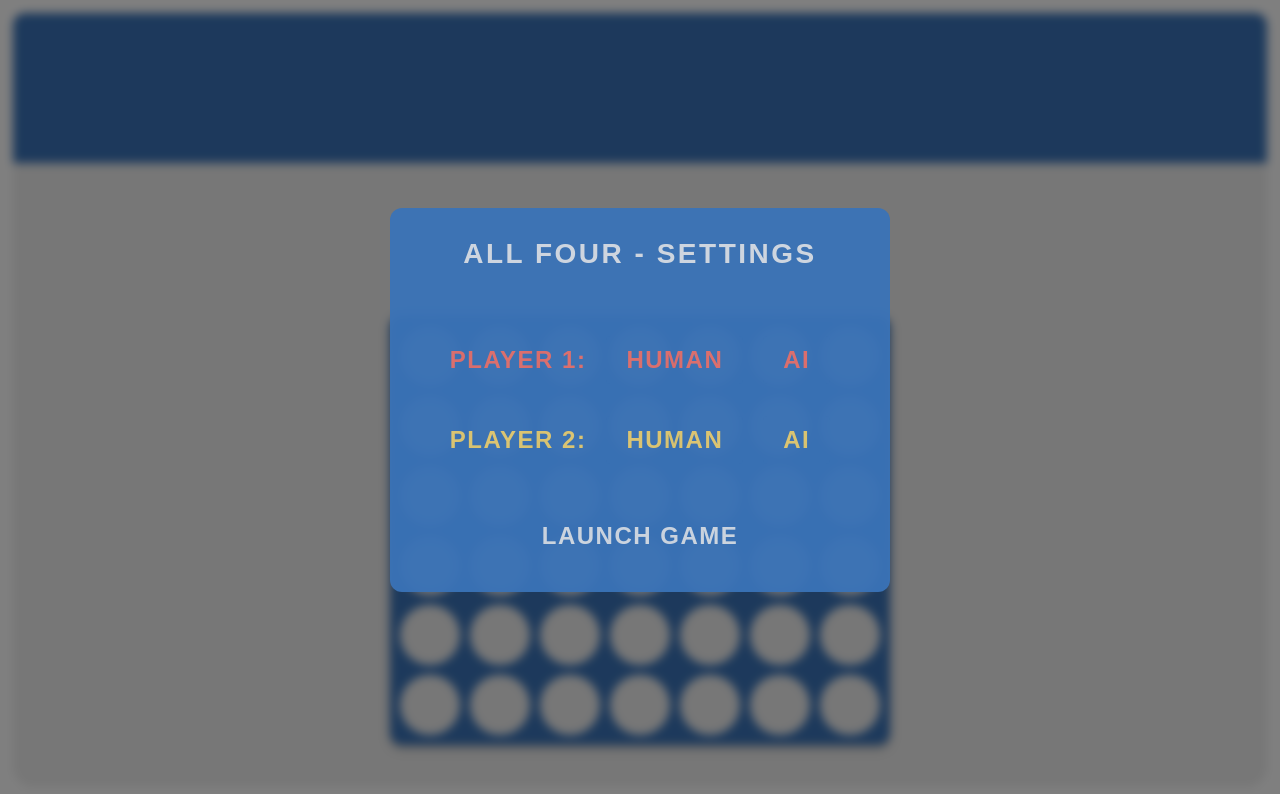
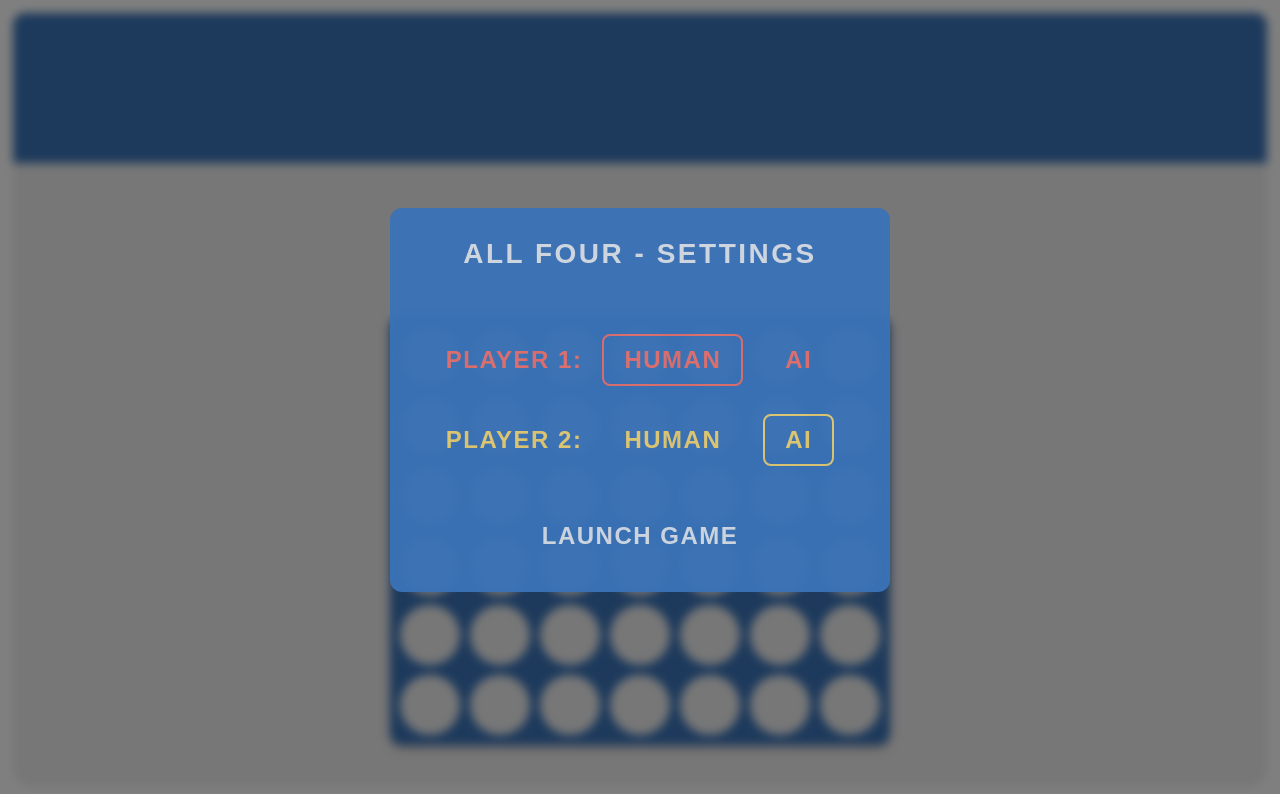
Before and after one commit to DaleKMillington/all-four, a React (Vite) app: page / in a window 1280 px wide. Shown: the top 794 px of the page. Built offline with nearby package versions, Linux system fonts and the light colour scheme.

Commit message:
Settings now wired up

```diff
--- a/src/components/settings/Settings.tsx
+++ b/src/components/settings/Settings.tsx
@@ -1,3 +1,11 @@
+// Third Party
+import { useState } from 'react';
+
+// Project
+import { actions } from '../../game/GameState';
+import { useGameContext } from '../../game/GameContext';
+import { currentPlayer } from '../../constants/currentPlayer.const';
+
 // Local
 import './settings.scss';
 
@@ -5,8 +13,10 @@ import './settings.scss';
 type PlayerRadioColorType = (typeof playerRadioColor)[keyof typeof playerRadioColor];
 
 type PlayerRadioProps = {
-    colorType: PlayerRadioColorType,
-    text: string
+    colorType: PlayerRadioColorType;
+    text: string;
+    active: boolean;
+    onClick: () => void;
 };
 
 // Declarations
@@ -23,15 +33,15 @@ const determineClassModifier = (type: PlayerRadioColorType): string => {
 };
 
 // Components
-const PlayerRadio = ({ colorType, text }: PlayerRadioProps) => {
+const PlayerRadio = ({ colorType, text, active, onClick }: PlayerRadioProps) => {
 
     const classModifier = determineClassModifier(colorType);
-
+    const activeClass = active ? "player-radio--active" : "player-radio--not-active";
 
     return (
         <div
-            className={`player-radio player-radio${classModifier}`}
-            onClick={ () => {} }
+            className={`player-radio player-radio${classModifier} ${activeClass}`}
+            onClick={ onClick }
         >
             { text }
         </div>
@@ -40,6 +50,22 @@ const PlayerRadio = ({ colorType, text }: PlayerRadioProps) => {
 
 export const Settings = () => {
 
+    const { gameState, dispatch } = useGameContext();
+    const { playerTypes } = gameState;
+
+    const [ playerOneType, setPlayerOneType ] = useState(playerTypes[0]);
+    const [ playerTwoType, setPlayerTwoType ] = useState(playerTypes[1]);
+
+    const launchGameOnClick = () => {
+        dispatch({
+            type: actions.LAUNCH_GAME,
+            payload: {
+                player1: playerOneType,
+                player2: playerTwoType
+            }
+        })
+    };
+
     return (
         <div className="settings settings__appear">
             <div className="settings__header">
@@ -47,15 +73,35 @@ export const Settings = () => {
             </div>
             <div className="settings__player settings__player--red">
                 <label>PLAYER 1:</label>
-                <PlayerRadio colorType={ playerRadioColor.red } text="HUMAN" />
-                <PlayerRadio colorType={ playerRadioColor.red } text="AI" />
+                <PlayerRadio
+                    colorType={ playerRadioColor.red }
+                    text="HUMAN"
+                    active={ playerOneType === currentPlayer.human }
+                    onClick={ () => setPlayerOneType(currentPlayer.human) }
+                />
+                <PlayerRadio
+                    colorType={ playerRadioColor.red }
+                    text="AI"
+                    active={ playerOneType === currentPlayer.ai }
+                    onClick={ () => setPlayerOneType(currentPlayer.ai) }
+                />
             </div>
             <div className="settings__player settings__player--yellow">
                 <label>PLAYER 2:</label>
-                <PlayerRadio colorType={ playerRadioColor.yellow } text="HUMAN" />
-                <PlayerRadio colorType={ playerRadioColor.yellow } text="AI" />
+                <PlayerRadio
+                    colorType={ playerRadioColor.yellow }
+                    text="HUMAN"
+                    active={ playerTwoType === currentPlayer.human }
+                    onClick={ () => setPlayerTwoType(currentPlayer.human) }
+                />
+                <PlayerRadio
+                    colorType={ playerRadioColor.yellow }
+                    text="AI"
+                    active={ playerTwoType === currentPlayer.ai }
+                    onClick={ () => setPlayerTwoType(currentPlayer.ai) }
+                />
             </div>
-            <div className="settings__launch">
+            <div className="settings__launch" onClick={ launchGameOnClick }>
                 LAUNCH GAME
             </div>
         </div>
--- a/src/components/settings/settings.scss
+++ b/src/components/settings/settings.scss
@@ -74,7 +74,7 @@
         color: $background-color;
         padding: 10px 20px;
         border: 2px solid transparent;
-        border-radius: 4px;
+        border-radius: 8px;
         cursor: pointer;
         font-size: 24px;
         font-weight: bold;
@@ -91,7 +91,8 @@
     background: $board-color;
     cursor: pointer;
     padding: 10px 20px;
-    border-radius: 4px;
+    border: 2px solid transparent;
+    border-radius: 8px;
 
     &--red {
         border-color: $red-coin-color;
@@ -105,6 +106,10 @@
 
     &--active {
         cursor: default;
-        border: 2px solid;
+
+    }
+
+    &--not-active {
+        border-color: transparent;
     }
 }
--- a/src/game/GameState.ts
+++ b/src/game/GameState.ts
@@ -4,11 +4,13 @@ import { currentPlayer, CurrentPlayerType } from "../constants/currentPlayer.con
 import { currentPlayerColor, CurrentPlayerColorType } from "../constants/currentPlayerColor.const";
 import { gamePhase, GamePhaseType } from "../constants/gamePhase.const";
 import { handleDropCell } from "./logic/handleDropCell";
+import { handleLaunchGame } from "./logic/handleLaunchGame";
 
 // Actions
 export const actions = {
-    DROP_CELL: 0,
-    RESET_GAME: 1,
+    LAUNCH_GAME: 0, // Lanuches the game from the settings modal
+    DROP_CELL: 1, // Handle the droppoing of a piece either by human or ai
+    RESET_GAME: 2, // Reset the game to its initial state. Used to restart.
 } as const;
 
 // Types
@@ -21,6 +23,14 @@ export type GameState = {
     gamePhase: GamePhaseType;  // Has the game not started, in progress, or ended by win or draw
 };
 
+export type LaunchGameAction = {
+    type: typeof actions.LAUNCH_GAME;
+    payload: {
+        player1: CurrentPlayerType,
+        player2: CurrentPlayerType
+    };
+};
+
 export type DropCellAction = {
     type: typeof actions.DROP_CELL;
     payload: { colIndex: number };
@@ -30,7 +40,7 @@ type ResetGameAction = {
     type: typeof actions.RESET_GAME;
 };
 
-export type GameAction = DropCellAction | ResetGameAction;
+export type GameAction = LaunchGameAction | DropCellAction | ResetGameAction;
 
 // Initial state (Just to be explicit will do it in full)
 const emptyBoard: CellColorsType[][] = [
@@ -57,6 +67,7 @@ export const initialState = {
 // Reducer
 export const gameReducer = (state: GameState, action: GameAction): GameState => {
     switch(action.type){
+        case actions.LAUNCH_GAME: return handleLaunchGame(state, action);
         case actions.DROP_CELL: return handleDropCell(state, action);
         case actions.RESET_GAME: return initialState;
     }
--- a/src/game/logic/handleDropCell.ts
+++ b/src/game/logic/handleDropCell.ts
@@ -5,12 +5,10 @@ import { determineUpdatedCells } from "./determineUpdatedCells";
 import { determineNextPlayer } from "./determineNextPlayer";
 import { determineUpdatedGamePhase } from "./determineUpdatedGamePhase";
 import { gamePhase as gamePhaseConst } from "../../constants/gamePhase.const";
-
-// Local
 import { GameState, DropCellAction } from "../GameState";
 
 // Declarations
-export const handleDropCell = (state: GameState, action: DropCellAction) => {
+export const handleDropCell = (state: GameState, action: DropCellAction): GameState => {
 
     // 1. Get the updated cells
     const updatedCells = determineUpdatedCells(state, action);
--- a/src/game/logic/handleLaunchGame.ts
+++ b/src/game/logic/handleLaunchGame.ts
@@ -1,5 +1,14 @@
+// Project
+import { GameState, LaunchGameAction } from "../GameState";
+import { gamePhase } from "../../constants/gamePhase.const";
 
-
-export const handleLaunchGame = () => {
-
+// Declarations
+export const handleLaunchGame = (state: GameState, action: LaunchGameAction): GameState => {
+    const { payload: { player1, player2 } } = action;
+    return {
+        ...state,
+        currentPlayer: player1,
+        playerTypes: [player1, player2],
+        gamePhase: gamePhase.inProgress
+    };
 };
```
